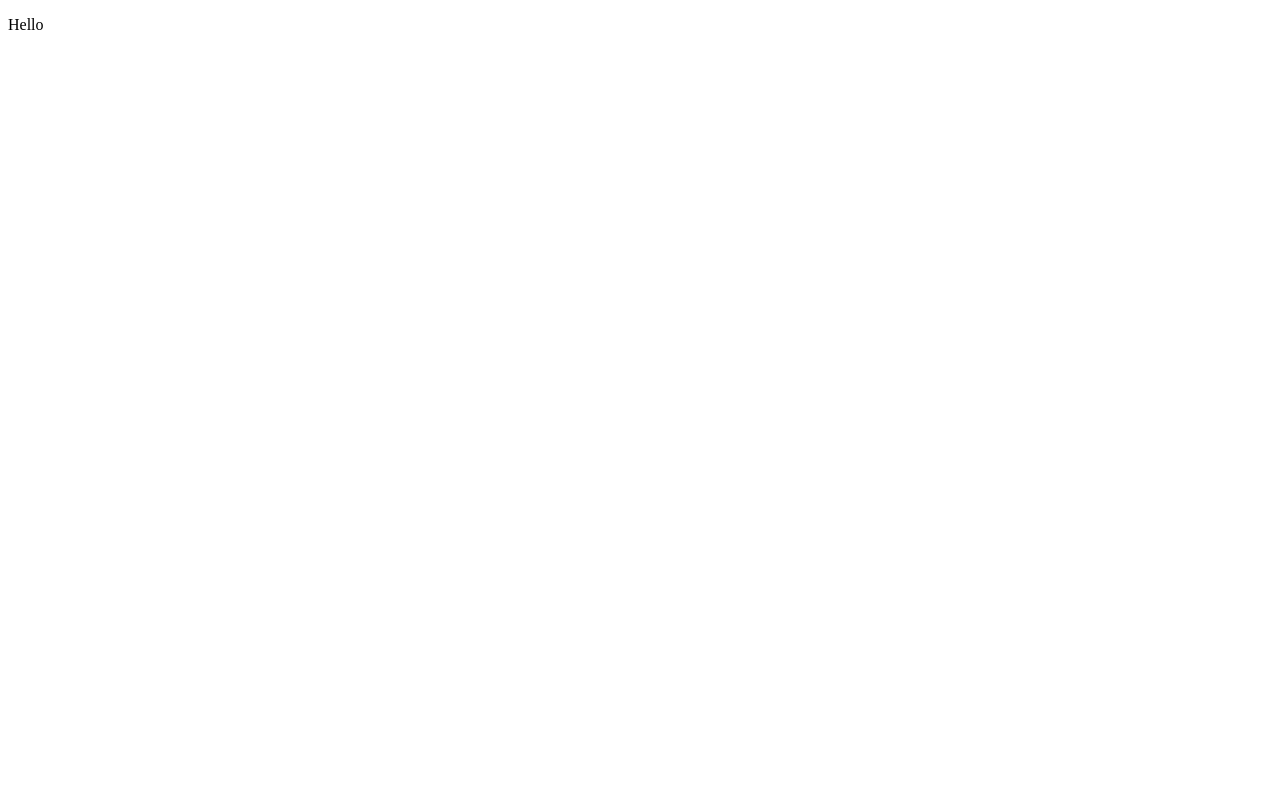
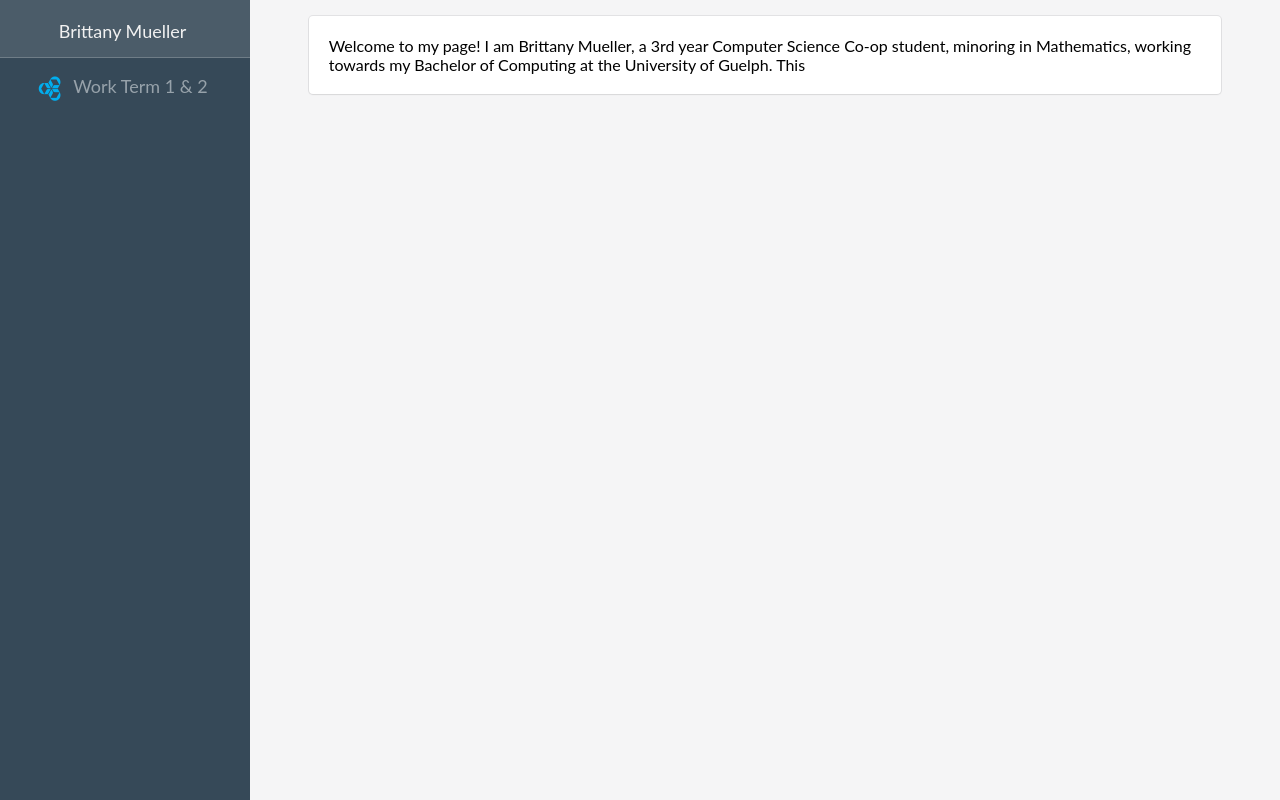
Before and after one commit to BrittanyMueller/WorkTermReports, a plain HTML site: page index.html in a window 1280 px wide. Drawn offline with Linux system fonts and the light colour scheme.

Commit message:
Added sidebar to navigate through workterm reports.

```diff
--- a/index.html
+++ b/index.html
@@ -2,9 +2,24 @@
 <html lang="en">
 <head>
     <meta charset="UTF-8">
-    <title>Brittany Mueller</title>
+    <link rel="icon" href="BM-favicon.png">
+    <link rel="stylesheet" href="style.css">
+    <title>Brittany Mueller | Home</title>
 </head>
 <body>
-    <p>Hello</p>
+    <div class="sidenav">
+        <a id="home" href="index.html">Brittany Mueller</a>
+        <div class="work-term-box">
+            <a href="workterm1-2.html"><img src="Cooperators-icon.png" alt="Work Term 1" width="24">&nbsp;Work Term 1 & 2&nbsp;</a>
+        </div>
+    </div>
+
+    <div id="main">
+        <div class="card">
+            <p>Welcome to my page! I am Brittany Mueller, a 3rd year Computer Science Co-op student,
+                minoring in Mathematics, working towards my Bachelor of Computing at the University of Guelph.
+                This </p>
+        </div>
+    </div>
 </body>
 </html>
--- /dev/null
+++ b/style.css
@@ -0,0 +1,81 @@
+body {
+    font-family: "Lato", sans-serif;
+    /*margin: auto;*/
+    /*overflow-x: auto;*/
+    background-color: #f5f5f6;
+}
+#main {
+    margin-left: 250px;
+}
+#main img {
+    display: block;
+    margin-left: auto;
+    margin-right: auto;
+}
+.sidenav {
+    height: 100%;
+    width: 250px;
+    position: fixed;
+    overflow-x: hidden;
+    align-items: center;
+    background-color: #364958;
+    box-shadow: aquamarine;
+    /*box-shadow: 0 1px 2px rgba(0, 0, 0, 0.05), 0 0 0 1px rgba(63, 63, 68, 0.1);*/
+    z-index: 100;
+    top: 0;
+    left: 0;
+}
+.sidenav #home {
+    padding: 20px 20px 15px 15px;
+    border-bottom: 1px solid rgba(255, 255, 255, 0.2);
+}
+.sidenav a {
+    text-decoration: none;
+    text-align: center;
+    font-size: large;
+    color: #97a2aa;
+    display: block;
+}
+.sidenav a:hover {
+    background-color: rgba(255, 255, 255, 0.1);
+    color: #f1f1f1;
+}
+.work-term-box {
+    display: flex;
+    align-items: center;
+}
+.work-term-box a {
+    padding-top: 17px;
+    padding-bottom: 15px;
+    width: 100%;
+}
+.work-term-box img {
+    padding-right: 7px;
+    vertical-align: middle;
+}
+#header {
+    background: #364958;
+    text-align: center;
+
+    color: white;
+    /*z-index: 999;*/
+    /*box-shadow: 0 0.1px 5px #282c34;*/
+
+    top: 0;
+    position: fixed;
+    width: 100%;
+}
+
+.card {
+    border-radius: 4px;
+    box-shadow: 0 1px 2px rgba(0, 0, 0, 0.05), 0 0 0 1px rgba(63, 63, 68, 0.1);
+    background-color: #FFFFFF;
+    width: 90%;
+    margin: auto;
+    /*margin-bottom: 30px;*/
+    /*color: #55828B;*/
+    /*color: #364958;*/
+}
+.card h2, p {
+    padding: 20px;
+}
```
Also changed, not shown: workterm1-2.html (added, +51 -0 lines), BM-favicon.png (added), Cooperators-icon.png (added), Cooperators-logo-blue-2X.png (added), robot.png (added).
